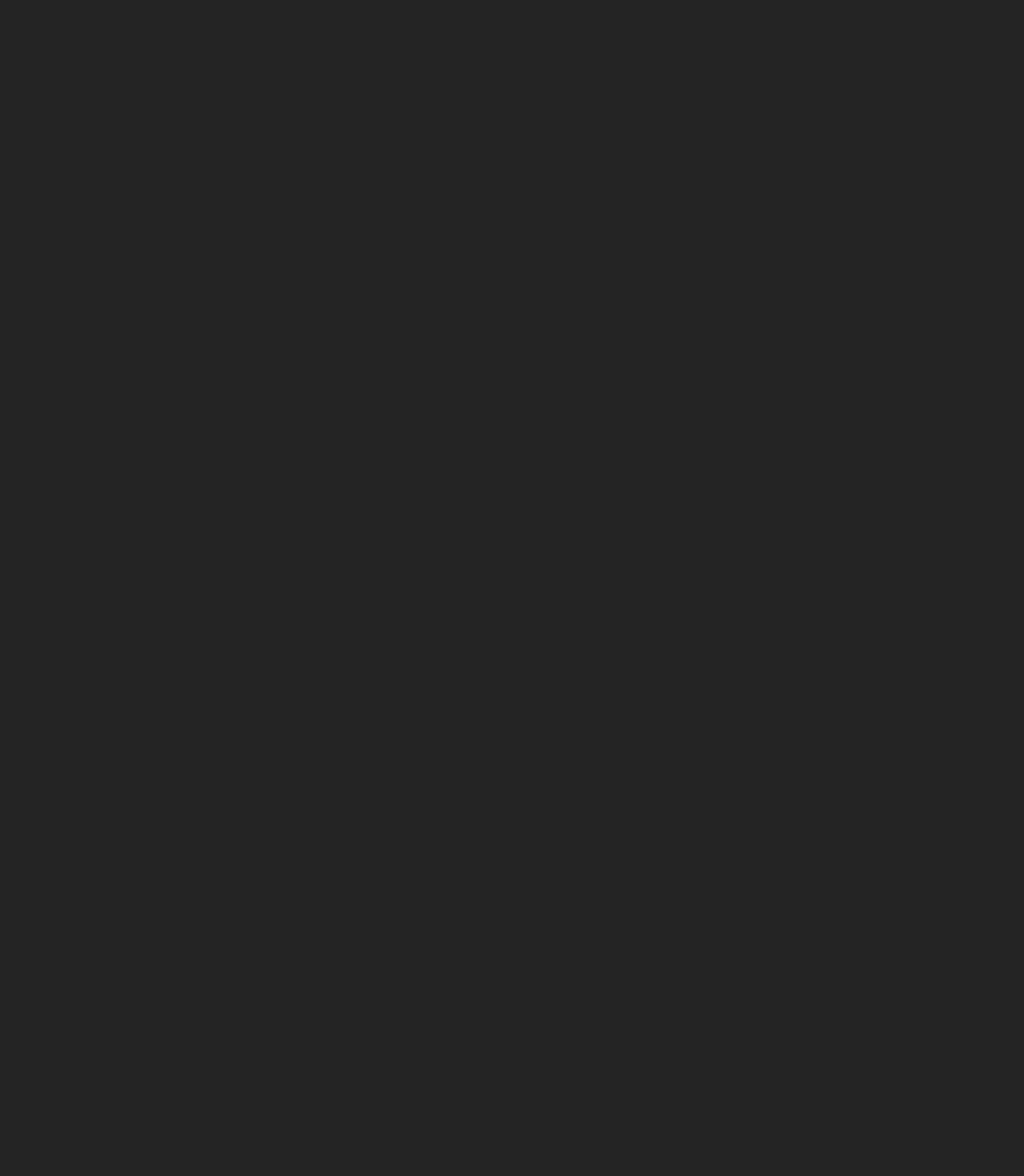
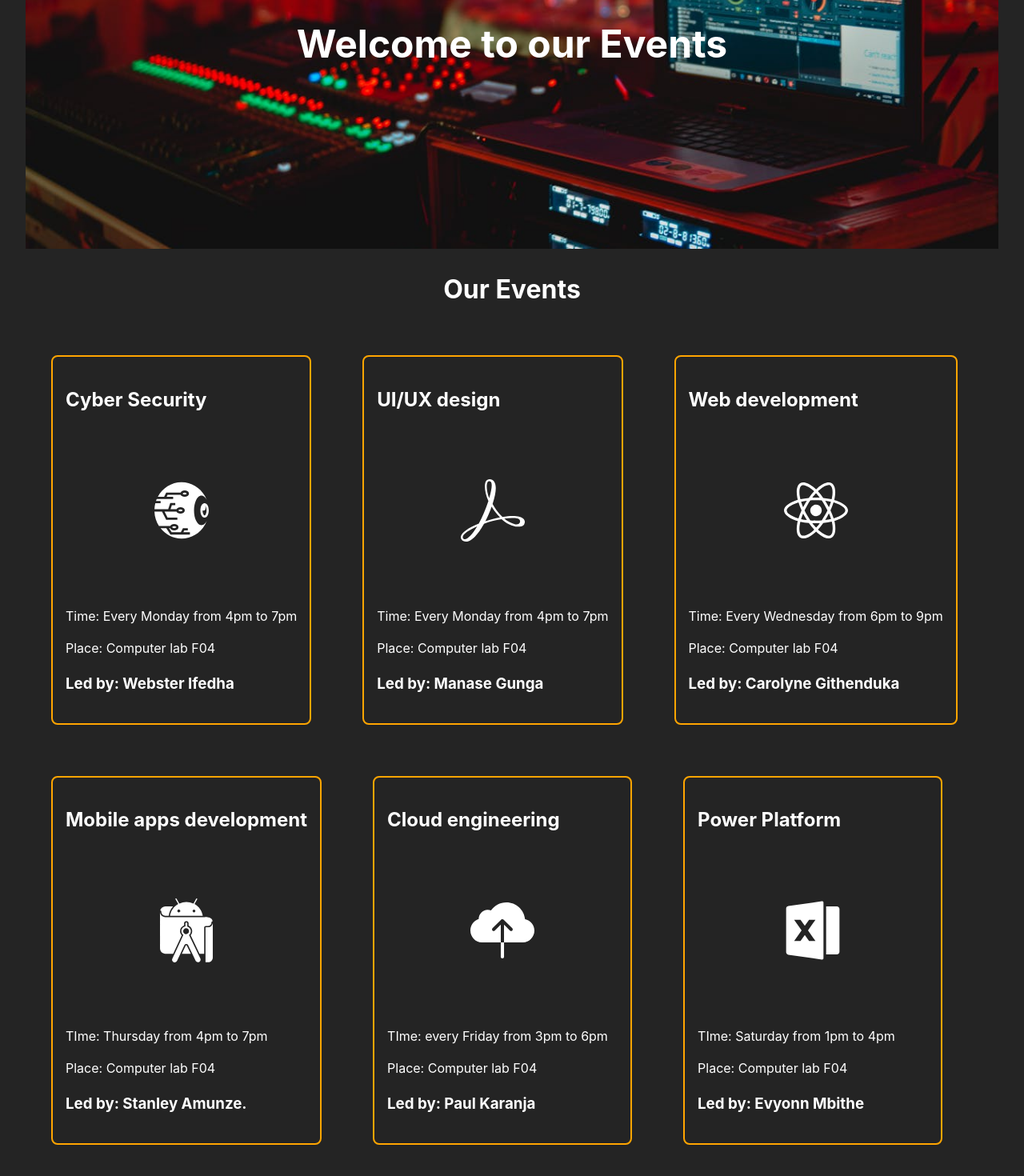
Before and after one commit to Denzel60/Murang-a-University-Tech-Club, a React (Vite) app: page /Events in a window 1280 px wide. Shown: the part 314-1784 px from the top of the page at 80% size. Before the commit the page ends 800 px from the top, so only its background shows below. Built offline with nearby package versions, Linux system fonts and the light colour scheme.

Commit message:
Added events with hero section and learning schedules

```diff
--- a/src/App.jsx
+++ b/src/App.jsx
@@ -1,7 +1,7 @@
 import './App.css'
 import Header from "./components/Header/Header"
 import Home from './Pages/Home/Home.jsx'
-import Leadership from './Pages/Leadership/Leadership.jsx'
+import Leadership from './Pages/Leadership/Leadership'
 import Tracks from './Pages/Tracks/Tracks'
 import Events from './Pages/Events/Events';
 import { BrowserRouter, Routes, Route } from "react-router-dom";
--- /dev/null
+++ b/src/Pages/Events/Events.css
@@ -0,0 +1,40 @@
+.heros{
+    background: url(../../assets/Events.jpg);
+    height: 60vh;
+    background-position: center;
+    background-size: cover;
+    display: grid;
+    place-content: center;
+    padding: 1rem 0;
+}
+.events-title{
+    display: grid;
+    place-content: center;
+    font-size: 2em;
+}
+.events{
+    display: flex;
+    flex-direction: column;
+    justify-content: center;
+}
+.event{
+    display: flex;
+    flex-wrap: wrap;
+}
+.event-schedule{
+    border: 2px solid orange;
+    margin: 2em;
+    padding: 1em;
+    border-radius: 0.5em;
+    min-width: 18em;
+}
+.event-schedule:hover{
+    transform: scale(105%);
+    transition: ease-in-out 0.4s;
+}
+.icon{
+    font-size: 80px;
+    padding: 0;
+    display: flex;
+    justify-content: center;
+}
--- a/src/Pages/Events/Events.jsx
+++ b/src/Pages/Events/Events.jsx
@@ -1,6 +1,70 @@
+import './Events.css'
+import { GiCyberEye } from "react-icons/gi";
+import { SiAdobeacrobatreader } from "react-icons/si";
+import { FaReact } from "react-icons/fa";
+import { SiAndroidstudio } from "react-icons/si";
+import { IoIosCloudUpload } from "react-icons/io";
+import { RiFileExcel2Fill } from "react-icons/ri";
+
 const Events = () => {
   return (
-    <div>EventsPage</div>
+    <div className='events'>
+      <div className="heros">
+        <h1>Welcome to our Events</h1>
+      </div>
+
+      <h2 className='events-title'>Our Events</h2>
+      <div className="event">
+        <div className="event-schedule">
+          <h2>Cyber Security</h2>
+          <p className='icon'><GiCyberEye /></p>
+          <p> Time: Every Monday from 4pm to 7pm </p>
+          <p> Place: Computer lab F04</p>
+          <h3> Led by: Webster Ifedha</h3>
+        </div>
+
+        <div className="event-schedule">
+          <h2>UI/UX design</h2>
+          <p className='icon'><SiAdobeacrobatreader /></p>
+          <p> Time: Every Monday from 4pm to 7pm </p>
+          <p> Place: Computer lab F04</p>
+          <h3> Led by: Manase Gunga</h3>
+        </div>
+
+        <div className="event-schedule">
+          <h2>Web development</h2>
+          <p className='icon'><FaReact /></p>
+          <p> Time: Every Wednesday from 6pm to 9pm </p>
+          <p> Place: Computer lab F04</p>
+          <h3> Led by: Carolyne Githenduka</h3>
+        </div>
+
+        <div className="event-schedule">
+          <h2>Mobile apps development</h2>
+          <p className='icon'><SiAndroidstudio />
+          </p>
+          <p> TIme: Thursday from 4pm to 7pm  </p>
+          <p> Place: Computer lab F04</p>
+          <h3> Led by: Stanley Amunze.</h3>
+        </div>
+
+        <div className="event-schedule">
+          <h2>Cloud engineering</h2>
+          <p className='icon'><IoIosCloudUpload /></p>
+          <p> TIme: every Friday from 3pm to 6pm </p>
+          <p> Place: Computer lab F04</p>
+          <h3> Led by: Paul Karanja</h3>
+        </div>
+
+        <div className="event-schedule">
+          <h2>Power Platform</h2>
+          <p className='icon'><RiFileExcel2Fill /></p>
+          <p> TIme: Saturday from 1pm to 4pm </p>
+          <p> Place: Computer lab F04</p>
+          <h3> Led by: Evyonn Mbithe</h3>
+        </div>
+      </div>
+    </div>
   )
 }
 
--- a/src/Pages/Leadership/Leadership.jsx
+++ b/src/Pages/Leadership/Leadership.jsx
@@ -1,11 +1,11 @@
 import './Leadership.css'
 
 const Leadership = () => {
-    return(
+    return (
         <div className="leaders">
-            <img src="" alt="" />
+            <h1>Hello </h1>
         </div>
     )
 }
 
-export default Leadership
+export default Leadership;
--- a/src/components/Header/Header.jsx
+++ b/src/components/Header/Header.jsx
@@ -11,7 +11,7 @@ const Header = () => {
                 </div>
                 <div className="header-left">
                     <h3><Link to="/">Home</Link></h3>
-                    <h3><Link to="/Leadersip">Leadership</Link></h3>
+                    <h3><Link to="/Leadership">Leadership</Link></h3>
                     <h3><Link to="/Tracks">Tracks</Link></h3>
                     <h3><Link to="/Events">Events</Link></h3>
                 </div>
```
Also changed, not shown: src/assets/Events.jpg (added). Lines whose indentation alone changed are shown as unchanged.
